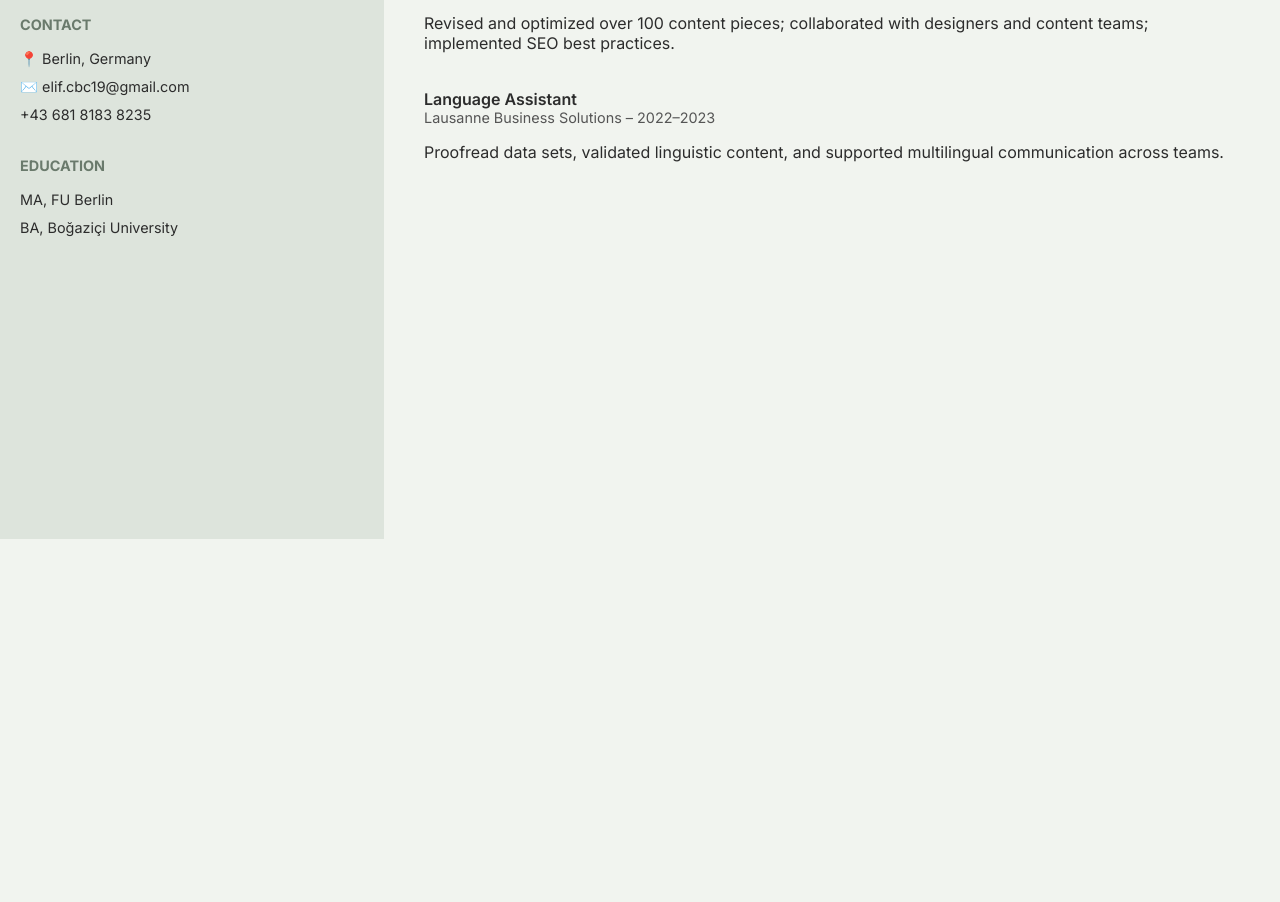
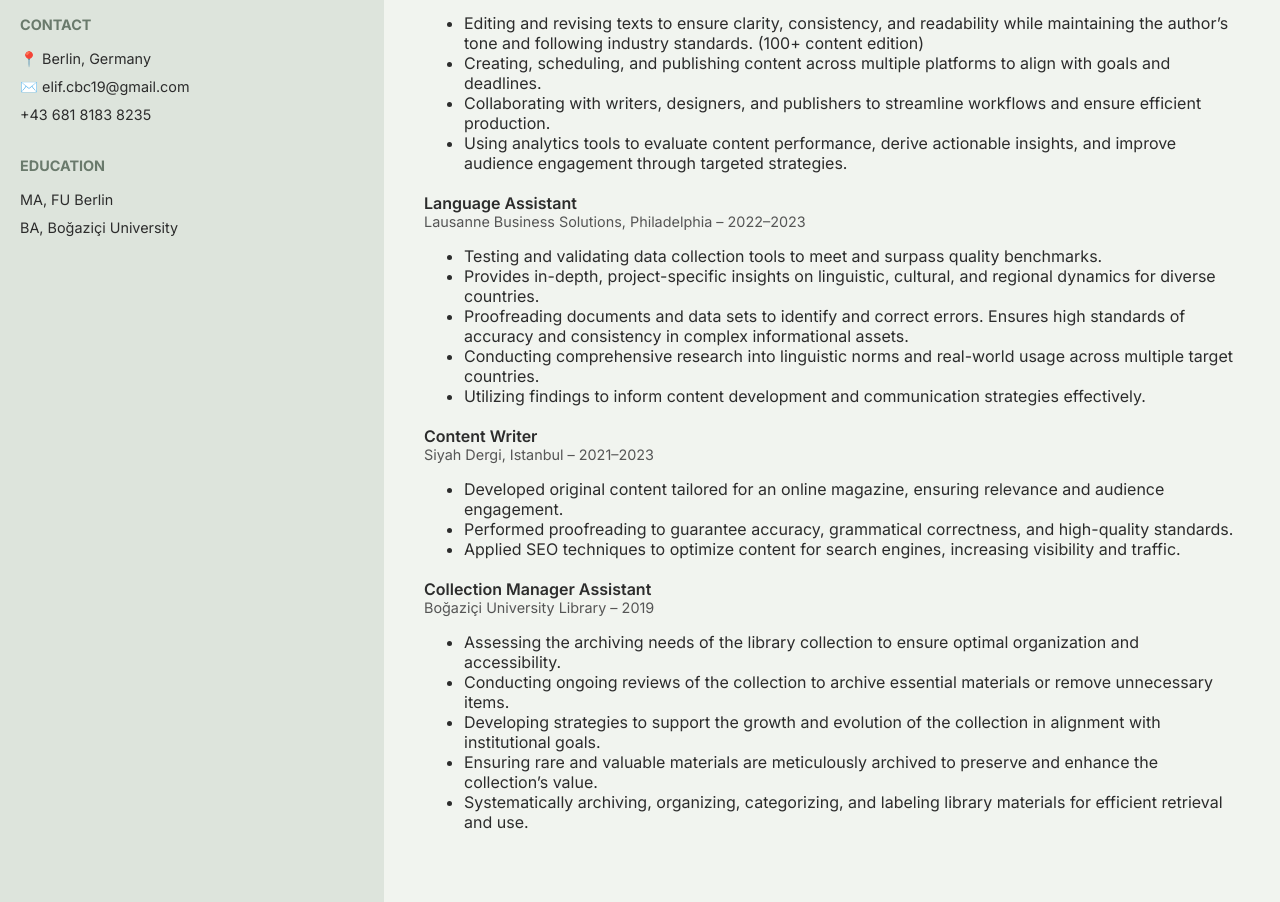
Before and after one commit to elocb/elocb.github.io, a plain HTML site: page index.html in a window 1280 px wide. Shown: the part 261-1163 px from the top of the page. Before the commit the page ends 800 px from the top, so only its background shows below. Drawn offline with Linux system fonts and the light colour scheme.

Commit message:
Add detailed Work Experience section from CV with bullet point responsibilities

```diff
--- a/index.html
+++ b/index.html
@@ -78,6 +78,10 @@
       margin-bottom: 30px;
     }
 
+    .job {
+      margin-bottom: 20px;
+    }
+
     .job-title {
       font-weight: 600;
     }
@@ -118,17 +122,52 @@
 
     <section class="work">
       <h2>Work Experience</h2>
+
       <div class="job">
         <div class="job-title">Content Editor</div>
         <div class="job-company">Düğün.com, Istanbul – 2022–2023</div>
-        <p>Revised and optimized over 100 content pieces; collaborated with designers and content teams; implemented SEO best practices.</p>
+        <ul>
+          <li>Editing and revising texts to ensure clarity, consistency, and readability while maintaining the author’s tone and following industry standards. (100+ content edition)</li>
+          <li>Creating, scheduling, and publishing content across multiple platforms to align with goals and deadlines.</li>
+          <li>Collaborating with writers, designers, and publishers to streamline workflows and ensure efficient production.</li>
+          <li>Using analytics tools to evaluate content performance, derive actionable insights, and improve audience engagement through targeted strategies.</li>
+        </ul>
       </div>
-      <br />
+
       <div class="job">
         <div class="job-title">Language Assistant</div>
-        <div class="job-company">Lausanne Business Solutions – 2022–2023</div>
-        <p>Proofread data sets, validated linguistic content, and supported multilingual communication across teams.</p>
+        <div class="job-company">Lausanne Business Solutions, Philadelphia – 2022–2023</div>
+        <ul>
+          <li>Testing and validating data collection tools to meet and surpass quality benchmarks.</li>
+          <li>Provides in-depth, project-specific insights on linguistic, cultural, and regional dynamics for diverse countries.</li>
+          <li>Proofreading documents and data sets to identify and correct errors. Ensures high standards of accuracy and consistency in complex informational assets.</li>
+          <li>Conducting comprehensive research into linguistic norms and real-world usage across multiple target countries.</li>
+          <li>Utilizing findings to inform content development and communication strategies effectively.</li>
+        </ul>
       </div>
+
+      <div class="job">
+        <div class="job-title">Content Writer</div>
+        <div class="job-company">Siyah Dergi, Istanbul – 2021–2023</div>
+        <ul>
+          <li>Developed original content tailored for an online magazine, ensuring relevance and audience engagement.</li>
+          <li>Performed proofreading to guarantee accuracy, grammatical correctness, and high-quality standards.</li>
+          <li>Applied SEO techniques to optimize content for search engines, increasing visibility and traffic.</li>
+        </ul>
+      </div>
+
+      <div class="job">
+        <div class="job-title">Collection Manager Assistant</div>
+        <div class="job-company">Boğaziçi University Library – 2019</div>
+        <ul>
+          <li>Assessing the archiving needs of the library collection to ensure optimal organization and accessibility.</li>
+          <li>Conducting ongoing reviews of the collection to archive essential materials or remove unnecessary items.</li>
+          <li>Developing strategies to support the growth and evolution of the collection in alignment with institutional goals.</li>
+          <li>Ensuring rare and valuable materials are meticulously archived to preserve and enhance the collection’s value.</li>
+          <li>Systematically archiving, organizing, categorizing, and labeling library materials for efficient retrieval and use.</li>
+        </ul>
+      </div>
+
     </section>
   </main>
 </body>
```
